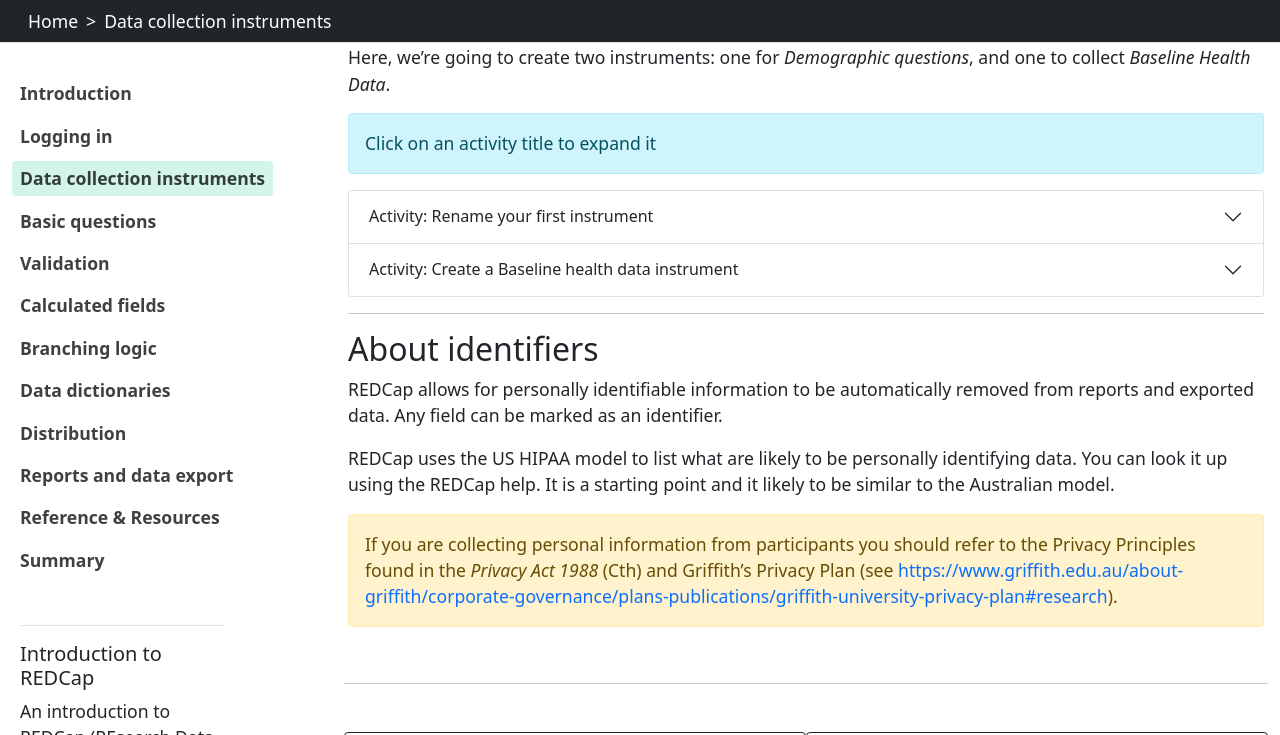
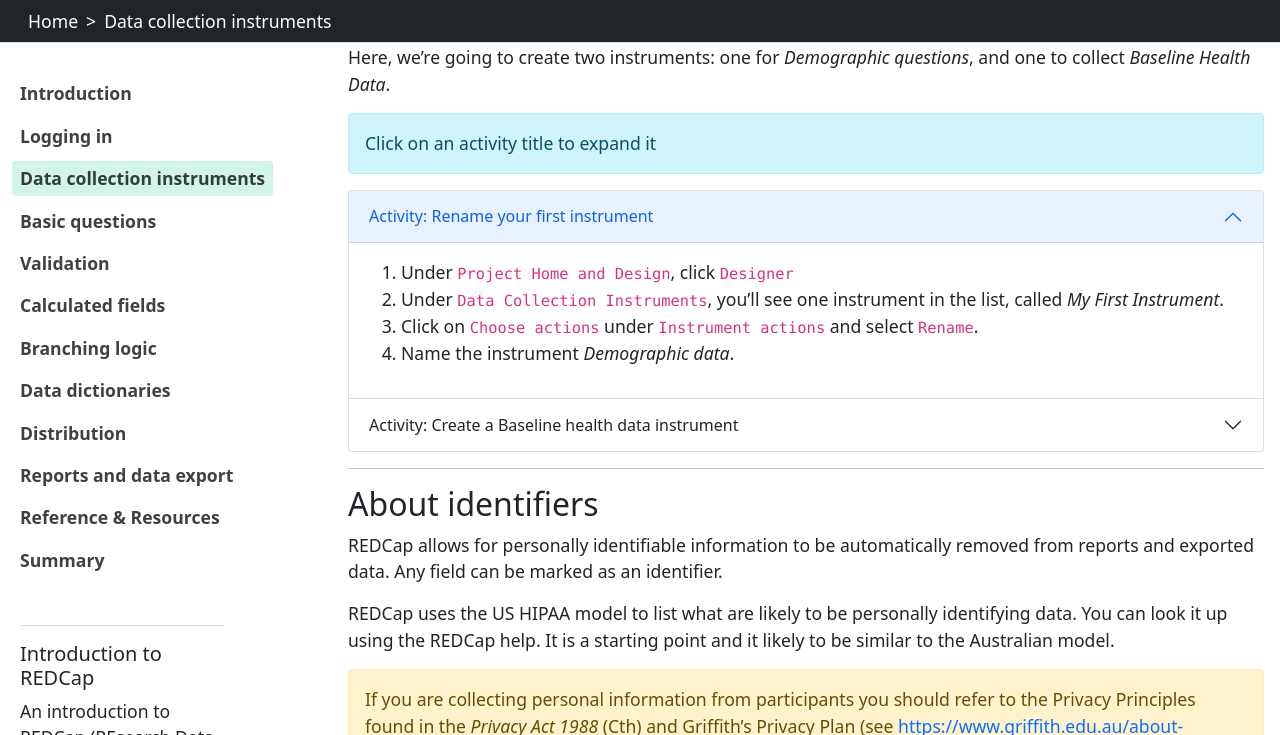
Before and after one commit to GriffithUniLibrary/redcap-intro-old-23, a Jekyll site: the page built from content/03-instruments.md, in a window 1280 px wide and 900 px high, scrolled down 1022 px, cut to the strip 0-735 px from the top of the window. Built offline with Jekyll 4.4.1, drawn with Linux system fonts in a browser that asks for light colours.

Commit message:
Updated accordions

```diff
--- a/content/02-access.md
+++ b/content/02-access.md
@@ -23,7 +23,7 @@ Your REDCap account is connected to the Griffith phonebook. Your Griffith s-numb
 
 {% endcapture %}
 
-{% include accordion.html title1="Activity: Log in to REDCap (click to expand)" text1=loginactivity open=true %}
+{% include accordion.html title1="Activity: Log in to REDCap" text1=loginactivity open=true %}
 
 ## The My Projects Screen
 
--- a/content/03-instruments.md
+++ b/content/03-instruments.md
@@ -34,7 +34,7 @@ Here, we're going to create two instruments: one for *Demographic questions*, an
 3. Name your instrument *Baseline Health Data*.
 {% endcapture %}
 
-{% include accordion.html title1="Activity: Rename your first instrument" text1=renameinstrument title2="Activity: Create a Baseline health data instrument" text2=baseline open=false %}
+{% include accordion.html title1="Activity: Rename your first instrument" text1=renameinstrument title2="Activity: Create a Baseline health data instrument" text2=baseline open=true %}
 
 ___
 
```
Also changed, not shown: content/04-basic-questions.md (+7 -5 lines).
